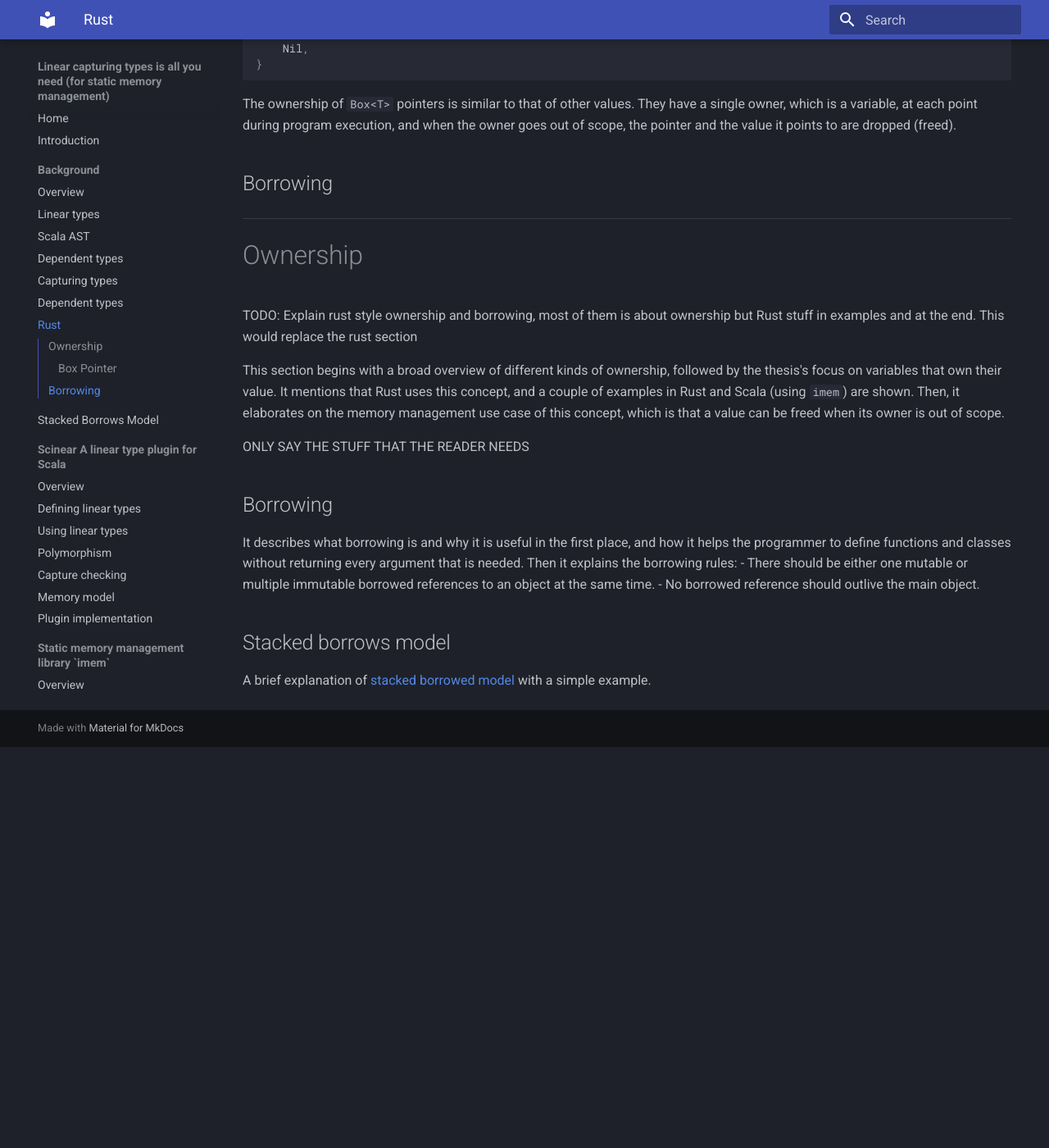
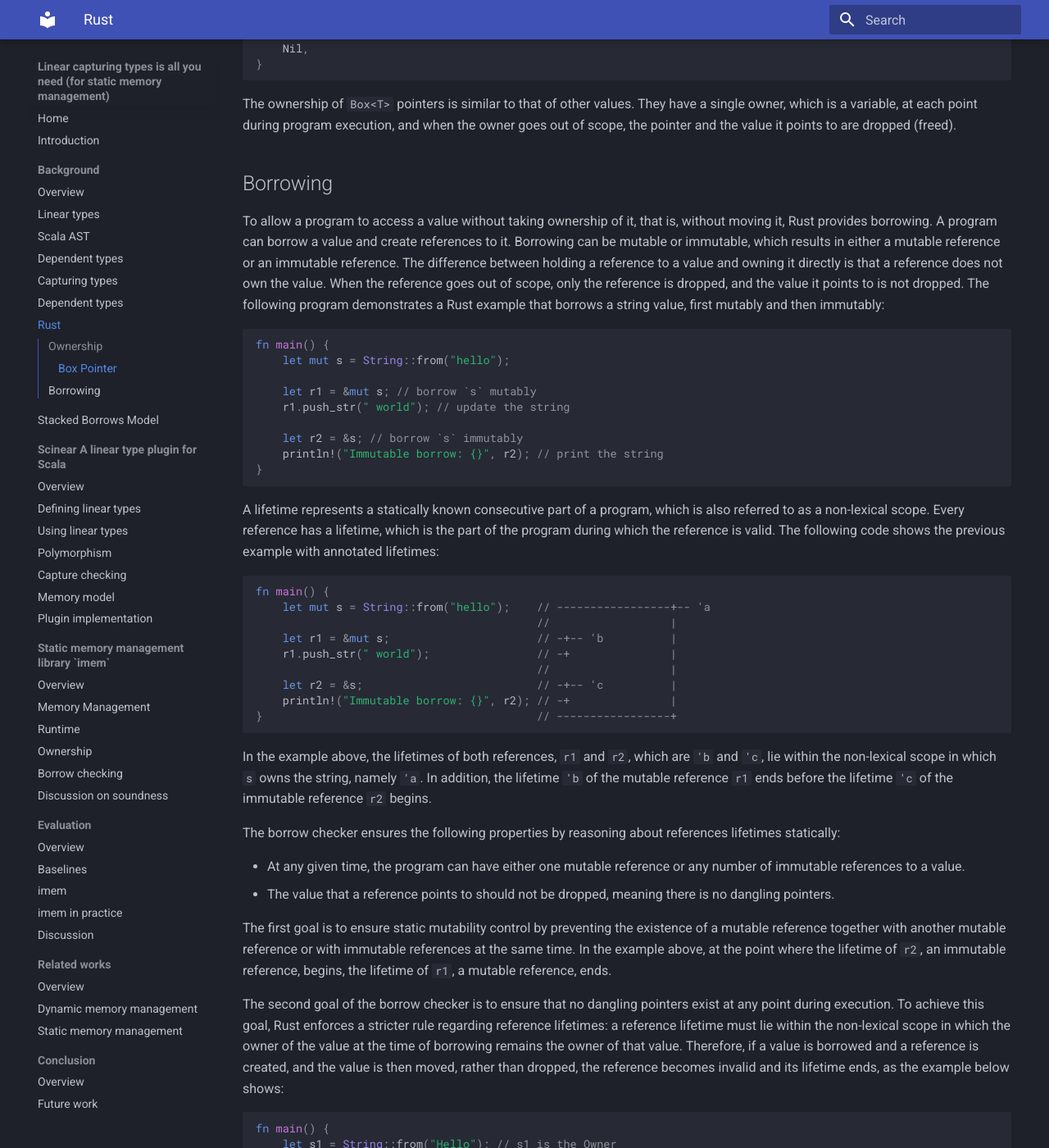
Before and after one commit to amsen20/masters-thesis, an MkDocs documentation site: the page built from docs/background/rust.md, in a window 1280 px wide and 1400 px high, scrolled down 1104 px. Shown: the whole window at 82% size. Built offline with MkDocs 1.6.1 and Material for MkDocs 9.7.7, drawn with Linux system fonts in a browser that asks for light colours; before the commit the page ends 2015 px from its top, so only the background shows below that; some of the changed text lies outside the part shown.

Commit message:
Explain borrowing in Rust

````diff
--- a/docs/background/rust.md
+++ b/docs/background/rust.md
@@ -1,6 +1,6 @@
 # Rust
 
-[Rust](https://doc.rust-lang.org/book/title-page.html) is a programming language that provides static memory management and explicit mutability control through [ownership rules](https://doc.rust-lang.org/book/ch04-01-what-is-ownership.html) and the [borrow checker](https://doc.rust-lang.org/book/ch04-02-references-and-borrowing.html).
+[Rust](https://doc.rust-lang.org/book/title-page.html) is a programming language that provides static memory management and static mutability control through [ownership rules](https://doc.rust-lang.org/book/ch04-01-what-is-ownership.html) and the [borrow checker](https://doc.rust-lang.org/book/ch04-02-references-and-borrowing.html).
 This section provides a brief introduction to Rust’s static ownership rules and borrow checking.
 
 ## Ownership
@@ -55,24 +55,63 @@ They have a single owner, which is a variable, at each point during program exec
 
 ## Borrowing
 
-------------------------------------------
+To allow a program to access a value without taking ownership of it, that is, without moving it, Rust provides borrowing.
+A program can borrow a value and create references to it.
+Borrowing can be mutable or immutable, which results in either a mutable reference or an immutable reference.
+The difference between holding a reference to a value and owning it directly is that a reference does not own the value.
+When the reference goes out of scope, only the reference is dropped, and the value it points to is not dropped.
+The following program demonstrates a Rust example that borrows a string value, first mutably and then immutably:
 
-<!-- TODO: This might be in the background, but you should have an explanation somewhere of what a Box means/does in Rust. -->
+```Rust
+fn main() {
+    let mut s = String::from("hello");
 
-# Ownership
+    let r1 = &mut s; // borrow `s` mutably
+    r1.push_str(" world"); // update the string
 
-TODO: Explain rust style ownership and borrowing, most of them is about ownership but Rust stuff in examples and at the end. This would replace the rust section
+    let r2 = &s; // borrow `s` immutably
+    println!("Immutable borrow: {}", r2); // print the string
+}
+```
 
-This section begins with a broad overview of different kinds of ownership, followed by the thesis's focus on variables that own their value. It mentions that Rust uses this concept, and a couple of examples in Rust and Scala (using `imem`) are shown. Then, it elaborates on the memory management use case of this concept, which is that a value can be freed when its owner is out of scope.
+A lifetime represents a statically known consecutive part of a program, which is also referred to as a non-lexical scope.
+Every reference has a lifetime, which is the part of the program during which the reference is valid.
+The following code shows the previous example with annotated lifetimes:
 
-ONLY SAY THE STUFF THAT THE READER NEEDS
+```Rust
+fn main() {
+    let mut s = String::from("hello");    // -----------------+-- 'a
+                                          //                  |
+    let r1 = &mut s;                      // -+-- 'b          |
+    r1.push_str(" world");                // -+               |
+                                          //                  |
+    let r2 = &s;                          // -+-- 'c          |
+    println!("Immutable borrow: {}", r2); // -+               |
+}                                         // -----------------+
+```
 
-## Borrowing
+In the example above, the lifetimes of both references, `r1` and `r2`, which are `'b` and `'c`, lie within the non-lexical scope in which `s` owns the string, namely `'a`.
+In addition, the lifetime `'b` of the mutable reference `r1` ends before the lifetime `'c` of the immutable reference `r2` begins.
 
-It describes what borrowing is and why it is useful in the first place, and how it helps the programmer to define functions and classes without returning every argument that is needed. Then it explains the borrowing rules:
-- There should be either one mutable or multiple immutable borrowed references to an object at the same time.
-- No borrowed reference should outlive the main object.
+The borrow checker ensures the following properties by reasoning about references lifetimes statically:
 
-## Stacked borrows model
+- At any given time, the program can have either one mutable reference or any number of immutable references to a value.
+- The value that a reference points to should not be dropped, meaning there is no dangling pointers.
 
-A brief explanation of [stacked borrowed model](https://plv.mpi-sws.org/rustbelt/stacked-borrows/paper.pdf) with a simple example.
+The first goal is to ensure static mutability control by preventing the existence of a mutable reference together with another mutable reference or with immutable references at the same time.
+In the example above, at the point where the lifetime of `r2`, an immutable reference, begins, the lifetime of `r1`, a mutable reference, ends.
+
+The second goal of the borrow checker is to ensure that no dangling pointers exist at any point during execution.
+To achieve this goal, Rust enforces a stricter rule regarding reference lifetimes: a reference lifetime must lie within the non-lexical scope in which the owner of the value at the time of borrowing remains the owner of that value.
+Therefore, if a value is borrowed and a reference is created, and the value is then moved, rather than dropped, the reference becomes invalid and its lifetime ends, as the example below shows:
+
+```Rust
+fn main() {
+    let s1 = String::from("Hello"); // s1 is the Owner
+    let r1 = &s1; // r1 borrows s1
+
+    let s2 = s1; // both s1 and r1 become invalid
+
+    println!("{}", r1); // error
+}
+```
````
